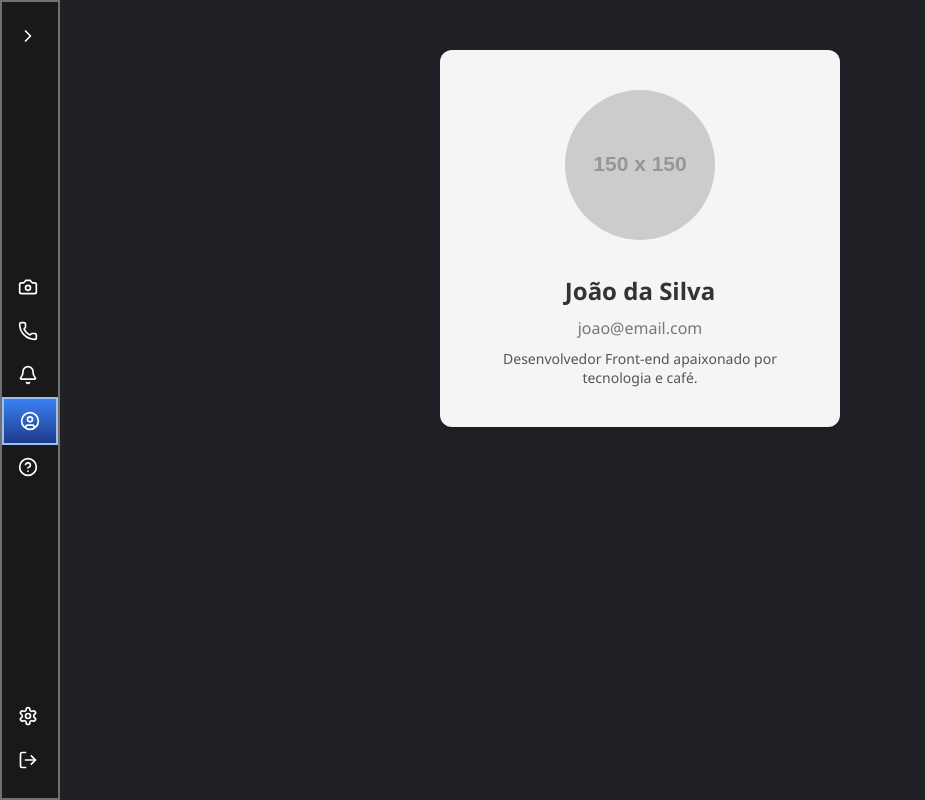
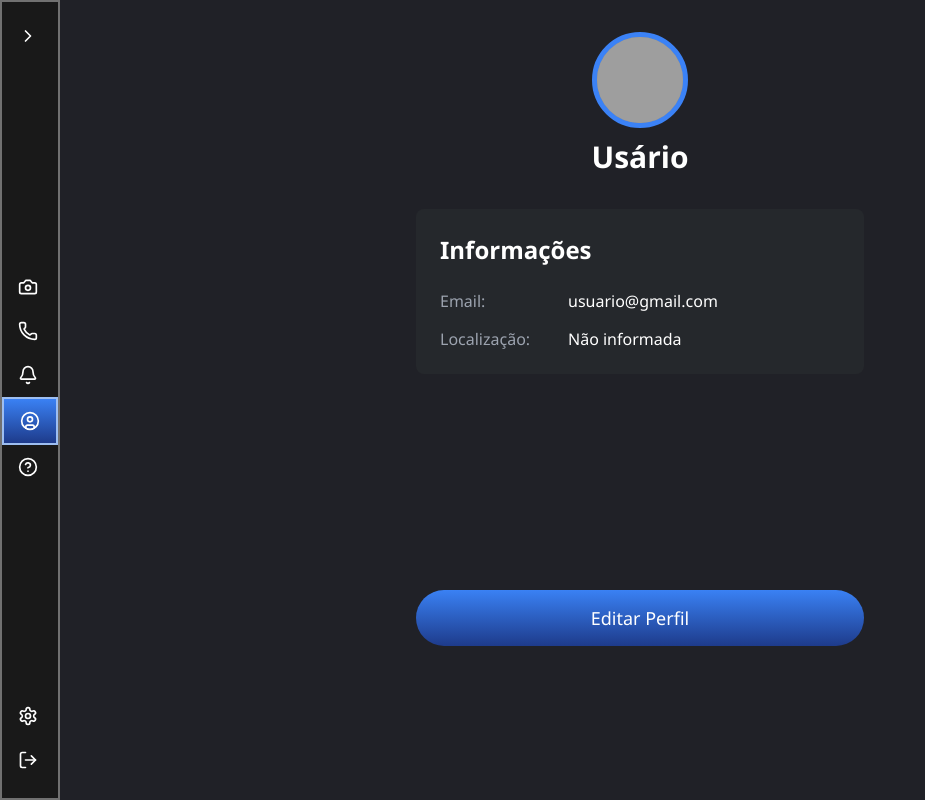
Before and after one commit to SrCoffee1/RK, a React (Create React App) app: page /perfil in a window 1280 px wide. Shown: the whole page, without its empty margins (0-925 px from the left). Built offline with nearby package versions, Linux system fonts and the light colour scheme; grey boxes are pictures that could not be loaded.

Commit message:
LANDING PAGE
Título: LANDING PAGE
Autor: João Victor Rocha Carvalho
Data: 24/04/2025
Horário: 16:50am

- Tela de Landing Page adicionada com sucesso;
- Visual da Tela de Perfil adicionado;
- Modelo de rotas atualizado;

```diff
--- a/src/App.jsx
+++ b/src/App.jsx
@@ -1,5 +1,5 @@
 import React from 'react';
-import { createBrowserRouter, RouterProvider } from 'react-router-dom';
+import { BrowserRouter, Routes, Route } from 'react-router-dom';
 import FAQ from './pages/FAQ/FAQ';
 import LoginECadastro from './pages/LOGINeCADASTRO/LoginECadastro';
 import { ContatosProvider } from './contexts/ContatosContext';
@@ -10,84 +10,72 @@ import './global.css';
 import ConfigScreen from './pages/ConfigScreen/ConfigScreen';
 import NotificationScreen from './pages/NotificationScreen/Notification';
 import Perfil from './pages/Perfil/Perfil';
-// Criação das rotas do aplicativo
-const router = createBrowserRouter([
+import LandingPageScreen from './pages/LandingPage/LandingPageScreen';
 
-  {
-    path: "/login",
-    element: (
+function App() {
+  return (
+    <BrowserRouter>
+      <Routes>
+
+        <Route path="/" element={
+          <div className="app-container">
+            <LandingPageScreen />
+          </div>
+        } />
+
+        <Route path="/login" element={
           <div className="app-container">
             <LoginECadastro />
           </div>
-    ),
-  },
+        } />
 
-  {
-    path: "/monitoramento",
-    element: (
+        <Route path="/monitoramento" element={
           <div className="app-container">
             <Sidebar />
             <Monitoramento />
           </div>
-    ),
-  },
+        } />
 
-  {
-    path: "/contatos",
-    element: (
+        <Route path="/contatos" element={
           <ContatosProvider>
             <div className="app-container">
               <Sidebar />
               <MainApp page="Contatos" />
             </div>
           </ContatosProvider>
-    ),
-  },
+        } />
 
-  {
-    path: "/notifications",
-    element: (
+        <Route path="/notifications" element={
           <div className="app-container">
             <Sidebar />
             <NotificationScreen />
           </div>
-    ),
-  },
+        } />
 
-  {
-    path: "/perfil",
-    element: (
+        <Route path="/perfil" element={
           <div className="app-container">
             <Sidebar />
             <Perfil />
           </div>
-    ),
-  },
+        } />
 
-  {
-    path: "/faq",
-    element: (
+        <Route path="/faq" element={
           <div className="app-container">
             <Sidebar />
             <FAQ />
           </div>
-    ),
-  },
+        } />
 
-  {
-    path: "/config",
-    element: (
+        <Route path="/config" element={
           <div className="app-container">
             <Sidebar />
             <ConfigScreen />
           </div>
-    ),
-  },
+        } />
 
-]);
-
-function App() {
-  return <RouterProvider router={router} />;
+      </Routes>
+    </BrowserRouter>
+  );
 }
 
 export default App;
--- /dev/null
+++ b/src/pages/LandingPage/LandingPageScreen.css
@@ -0,0 +1,93 @@
+
+  .aplicativo {
+    width: 100%;
+    min-height: 100vh;
+    color: white;
+    display: flex;
+    flex-direction: column;
+    background-color: #06090f;
+  }
+
+  /* Estilos do cabeçalho */
+  .cabecalho {
+    display: flex;
+    justify-content: space-between;
+    align-items: center;
+    padding: 20px 30px;
+    border-bottom: 1px solid rgba(255, 255, 255, 0.1);
+  }
+
+  .logo {
+    color: white;
+    font-size: 25px;
+    font-weight: bold;
+    letter-spacing: 1px;
+  }
+
+  .navegacao ul {
+    position: fixed;
+    top: 28px;
+    right: 8%;
+    margin: 0;
+    padding: 0;
+    display: flex;
+    list-style-type: none;
+  }
+
+  .navegacao ul li {
+    margin: 0 15px;
+  }
+
+  .navegacao ul li a {
+    color: white;
+    text-decoration: none;
+    font-size: 16px;
+  }
+
+  .botao-login {
+    background: linear-gradient(#3a81f4, #1e3b8b);
+    color: white;
+    border: 0.5px solid #8db9ff;
+    border-radius: 20px;
+    padding: 8px 20px;
+    font-size: 14px;
+    cursor: pointer;
+  }
+
+  /* Estilos do conteúdo principal */
+  .conteudo-principal {
+    flex: 1;
+    display: flex;
+    justify-content: center;
+    align-items: center;
+    padding: 40px 20px;
+  }
+
+  .container-boas-vindas {
+    max-width: 700px;
+    text-align: center;
+  }
+
+  .imagem-boas-vindas {
+    width: 45%;
+    height: 45%;
+    margin-bottom: -20px;
+    margin-top: -20%;
+  }
+
+  /* Estilo dos textos */
+  .titulo-boas-vindas {
+    color: white;
+    font-size: 32px;
+    font-weight: bold;
+    margin-bottom: 20px;
+    letter-spacing: 1px;
+  }
+
+  .texto-boas-vindas {
+    font-size: 16px;
+    line-height: 1.6;
+    color: rgba(166, 166, 166, 0.8);
+    max-width: 600px;
+    margin: 0 auto;
+  }
--- /dev/null
+++ b/src/pages/LandingPage/LandingPageScreen.jsx
@@ -0,0 +1,45 @@
+import React from 'react';
+import { Link } from 'react-router-dom';
+import './LandingPageScreen.css';
+import logo from '../../assets/images/Logo.png';
+
+function LandingPageScreen() {
+  return (
+    <div className="aplicativo">
+      <header className="cabecalho">
+        <div className="logo">RISKALERT</div>
+        <nav className="navegacao">
+          <ul>
+            <li><a href="#home">Inicio</a></li>
+            <li><a href="#sobre">Sobre</a></li>
+            <li><a href="#contato">Contato</a></li>
+          </ul>
+        </nav>
+        <Link to="/login">
+            <button className="botao-login">Entrar</button>
+        </Link>
+      </header>
+
+      <main className="conteudo-principal">
+        <div className="container-boas-vindas">
+          <img
+            src={logo}
+            alt="Ilustração de boas-vindas"
+            className="imagem-boas-vindas"
+          />
+
+          <h1 className="titulo-boas-vindas">
+            BEM VINDO AO<br/>
+            RISK ALERT
+          </h1>
+
+          <p className="texto-boas-vindas">
+          Nosso sistema de monitoramento em tempo real, com análise inteligente por IA, identifica situações críticas como quedas ou falta de movimento. Receba alertas imediatos via WhatsApp para manter seus entes queridos sempre protegidos.
+          </p>
+        </div>
+      </main>
+    </div>
+  );
+}
+
+export default LandingPageScreen;
--- a/src/pages/Perfil/Perfil.css
+++ b/src/pages/Perfil/Perfil.css
@@ -1,35 +1,88 @@
 .perfil-container {
-    background-color: #f5f5f5;
-    padding: 40px;
-    border-radius: 12px;
-    max-width: 400px;
-    margin: 50px auto;
-    text-align: center;
-    box-shadow: 0 4px 10px rgba(0,0,0,0.1);
-    font-family: Arial, sans-serif;
-  }
+  display: flex;
+  flex-direction: column;
+  align-items: center;
+  padding-top: 2rem;
+  min-height: 100vh;
+  color: white;
+}
 
-  .perfil-imagem {
-    width: 150px;
-    height: 150px;
-    border-radius: 50%;
-    object-fit: cover;
-    margin-bottom: 20px;
-  }
+.perfil-image-container {
+  position: relative;
+  width: 6rem;
+  height: 6rem;
+  margin-bottom: 0.5rem;
+}
 
-  .perfil-nome {
-    font-size: 24px;
-    margin: 10px 0;
-    color: #333;
-  }
+.perfil-image-wrapper {
+  position: absolute;
+  inset: 0;
+  border-radius: 50%;
+  border: 5px solid #3b82f6;
+  overflow: hidden;
+  background-color: #8c8c8c;
+}
 
-  .perfil-email {
-    font-size: 16px;
-    color: #777;
-    margin-bottom: 10px;
-  }
+.perfil-image {
+  width: 100%;
+  height: 100%;
+  object-fit: cover;
+}
 
-  .perfil-bio {
-    font-size: 14px;
-    color: #555;
-  }
+.perfil-name {
+  font-size: 1.875rem;
+  font-weight: 700;
+  margin-bottom: 2rem;
+}
+
+.info-card {
+  width: 92%;
+  max-width: 28rem;
+  background-color: #25282c;
+  border-radius: 0.5rem;
+  padding: 1.5rem;
+  margin-bottom: 1.5rem;
+}
+
+.info-title {
+  font-size: 1.5rem;
+  font-weight: 700;
+  margin-bottom: 1.5rem;
+}
+
+.info-row {
+  display: flex;
+  margin-bottom: 1rem;
+}
+
+.info-row:last-child {
+  margin-bottom: 0;
+}
+
+.info-label {
+  color: #9ca3af;
+  width: 8rem;
+}
+
+.info-value {
+  flex: 1;
+}
+
+.editar-perfil-button {
+  margin-top: 15%;
+  width: 92%;
+  max-width: 28rem;
+  background: linear-gradient(to bottom, #3a81f4, #1e3b8b);
+  color: white;
+  padding: 1rem 1.5rem;
+  border-radius: 9999px;
+  font-size: 1.125rem;
+  font-weight: 500;
+  border: none;
+  cursor: pointer;
+}
+
+.editar-perfil-button:hover {
+  background: linear-gradient(to bottom, #2656a2, #122455);
+  border: 1px solid #68a2ff;
+}
--- a/src/pages/Perfil/Perfil.jsx
+++ b/src/pages/Perfil/Perfil.jsx
@@ -1,22 +1,48 @@
-import React from 'react';
+import React, { useState } from 'react';
 import './Perfil.css';
 
-const Perfil = () => {
-  const usuario = {
-    nome: 'João da Silva',
-    email: 'joao@email.com',
-    bio: 'Desenvolvedor Front-end apaixonado por tecnologia e café.',
-    imagem: 'https://via.placeholder.com/150' // você pode trocar por uma imagem real
-  };
+export default function Perfil() {
+  const [user] = useState({
+    name: 'Usário',
+    email: 'usuario@gmail.com',
+    location: 'Não informada',
+    profileImage: '/api/placeholder/150/150'
+  });
 
   return (
-    <section className="perfil-container">
-      <img className="perfil-imagem" src={usuario.imagem} alt="Foto do perfil" />
-      <h1 className="perfil-nome">{usuario.nome}</h1>
-      <p className="perfil-email">{usuario.email}</p>
-      <p className="perfil-bio">{usuario.bio}</p>
-    </section>
+    <div className="perfil-container">
+      <div className="perfil-image-container">
+        <div className="perfil-image-wrapper">
+          <img
+            src={user.profileImage}
+            alt=""
+            className="perfil-image"
+          />
+        </div>
+      </div>
+
+      {/* Nome do Usuário */}
+      <h1 className="perfil-name">{user.name}</h1>
+
+      {/* Cartão de Informações */}
+      <div className="info-card">
+        <h2 className="info-title">Informações</h2>
+
+        <div className="info-row">
+          <span className="info-label">Email:</span>
+          <span className="info-value">{user.email}</span>
+        </div>
+
+        <div className="info-row">
+          <span className="info-label">Localização:</span>
+          <span className="info-value">{user.location}</span>
+        </div>
+      </div>
+
+      {/* Botão de Editar Perfil */}
+      <button className="editar-perfil-button">
+        Editar Perfil
+      </button>
+    </div>
   );
-};
-
-export default Perfil;
+}
```
Also changed, not shown: src/pages/FAQ/FAQ.jsx (+15 -7 lines), src/pages/LOGINeCADASTRO/LoginECadastro.jsx (+25 -16 lines), src/assets/images/Logo.png (added). Lines whose indentation alone changed are shown as unchanged.
